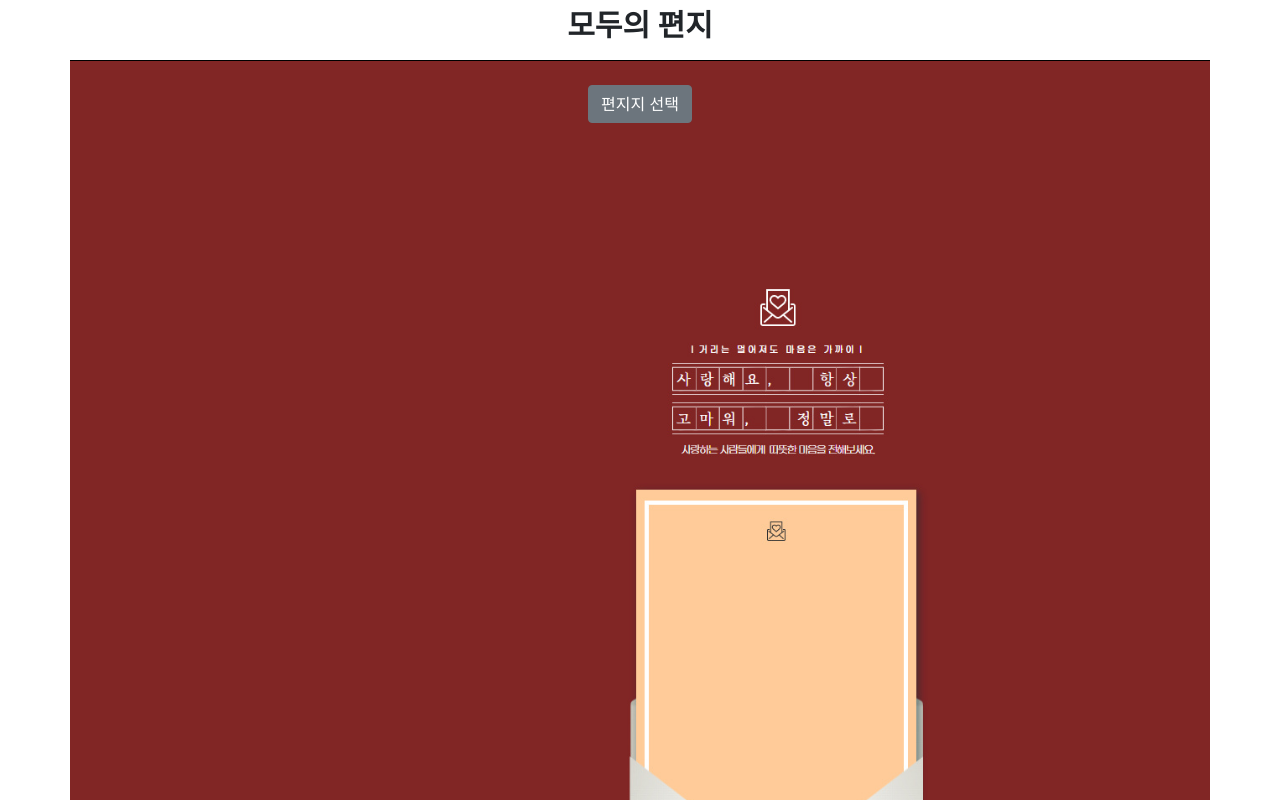
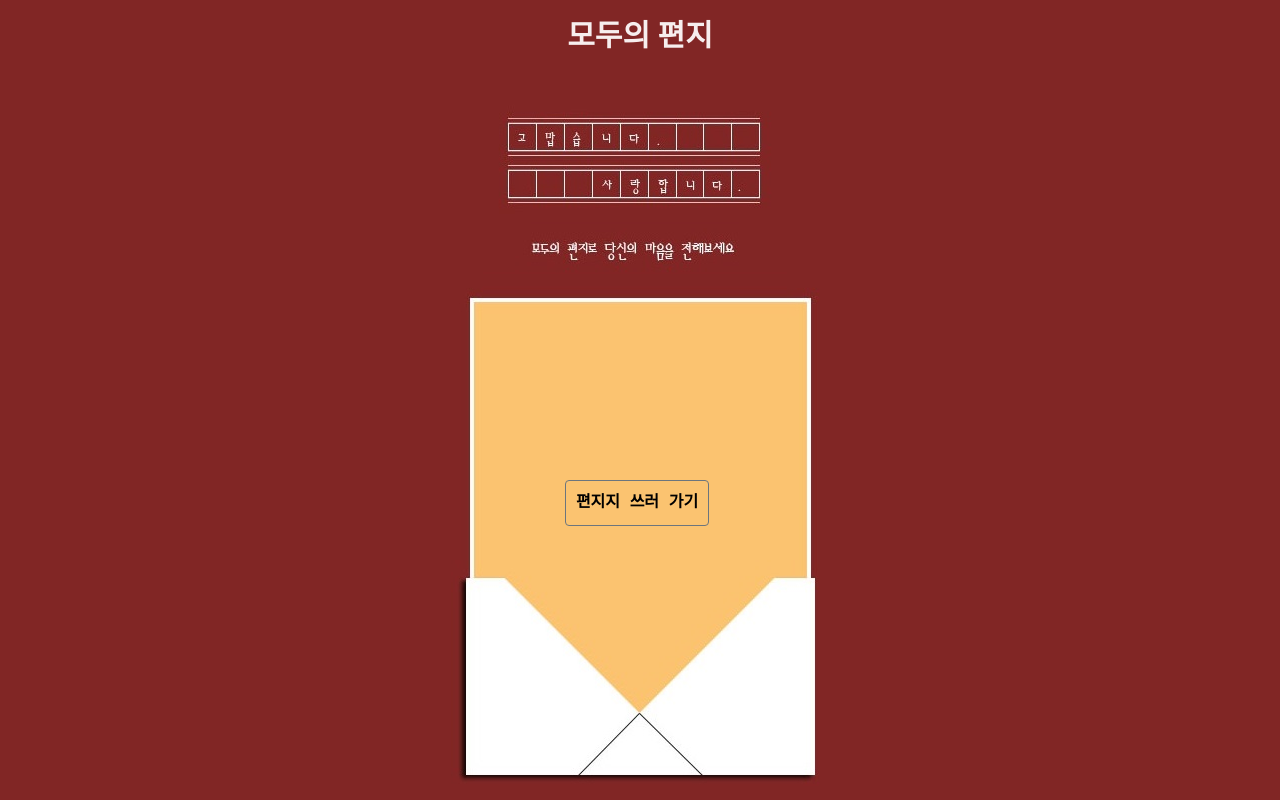
Before and after one commit to AndrewLEEJM/Letter-Front, a Vue app: page / in a window 1280 px wide. Shown: the top 800 px of the page. Built offline with nearby package versions, Linux system fonts and the light colour scheme; what vue-html2canvas would draw is missing.

Commit message:
메인 완성

```diff
--- a/src/assets/css/common.css
+++ b/src/assets/css/common.css
@@ -21,7 +21,7 @@
 .letter_container{
   padding-top: 60px;
   display: flex;
-  border-top: 1px solid rgb(0, 0, 0);
+  border-top: 1px solid rgb(247, 238, 238);
 }
 .letter_back{
   width: 500px;
@@ -50,24 +50,41 @@
 a{
   cursor: pointer;
 }
+html,body {
+  background-color: #812625;
+}
 #container{
   padding: 0;
 }
+#app{
+  background-color: #812625;
+  min-height: 100%;
+}
+span{
+  font-family: serif;
+  color: rgb(247, 238, 238);
+  font-weight: 600;
+}
 .logo{
   cursor: pointer;
-  margin: 0 auto;
+  margin: 10px auto;
   font-family: serif;
 }
 .logo > h1{
   font-size: 30px;
   font-weight: bold;
+  color: rgb(247, 238, 238);
 }
 img.paper.img-thumbnail {
-  margin: 5px;
+  margin: 15px;
+  width: 200px;
 }
 .p-4.container-fluid{
   text-align: center;
-  border-top: 1px solid rgb(0, 0, 0);
+  border-top: 1px solid rgb(247, 238, 238);
+}
+#btn1, #btn2{
+  margin-left: 10px;
 }
 @media screen and (max-width: 800px){
   .letter_container{
@@ -103,3 +120,22 @@ img.paper.img-thumbnail {
   }
 
 }
+#main {
+  background-image: url("../main.jpg");
+  width: 378px;
+  background-size: auto;
+  height: 720px;
+  padding: 0;
+  text-align: center;
+  margin: 0 auto;
+}
+#mainBtn{
+  position: relative;
+  top: 400px;
+  right: 3px;
+  padding: 10px;
+  background-color: rgba(240, 248, 255, 0);
+  color: #000;
+  font-family: 'Courier New', Courier, monospace;
+  font-weight: 600;
+}
--- a/src/views/Home.vue
+++ b/src/views/Home.vue
@@ -1,31 +1,23 @@
 <template>
-  <b-container
-    id="main"
-    fluid
-    class="p-4"
-  >
-    <b-button @click="$router.push('/letter-paper')">
-      편지지 선택
+  <div id="main">
+    <b-button
+      id="mainBtn"
+      @click="$router.push('/letter-paper')"
+    >
+      편지지 쓰러 가기
     </b-button>
-  </b-container>
+  </div>
 </template>
 
 <script>
-
 export default {
   name: 'Home',
 
   data() {
-    return {
-
-    };
+    return {};
   },
 };
 </script>
 <style>
-#main{
-  background-image: url('../assets/main.jpg');
-  height: 1000px;
-   background-size: cover;
-}
+
 </style>
--- a/src/views/Write.vue
+++ b/src/views/Write.vue
@@ -21,6 +21,7 @@
         max-rows="14"
         placeholder="Enter something..."
       />
+      <br>
       <span>글꼴 </span>
       <b-form-select
         v-model="selectedFont"
@@ -43,23 +44,26 @@
         picker="compact"
         style="border: 1px solid; width: 42px; height: 42px; border-radius: 5px"
       />
+      <br>
       <b-button
+        variant="success"
+        @click="$router.back()"
+      >
+        편지지 고르기
+      </b-button>
+      <b-button
+        id="btn1"
         variant="primary"
         @click="screenshot"
       >
         다운로드
       </b-button>
       <b-button
+        id="btn2"
         variant="danger"
         @click="reset"
       >
         초기화
-      </b-button>
-      <b-button
-        variant="outline-success"
-        @click="$router.back()"
-      >
-        편지지 고르기
       </b-button>
     </div>
   </div>
```
Also changed, not shown: src/assets/main.jpg.
